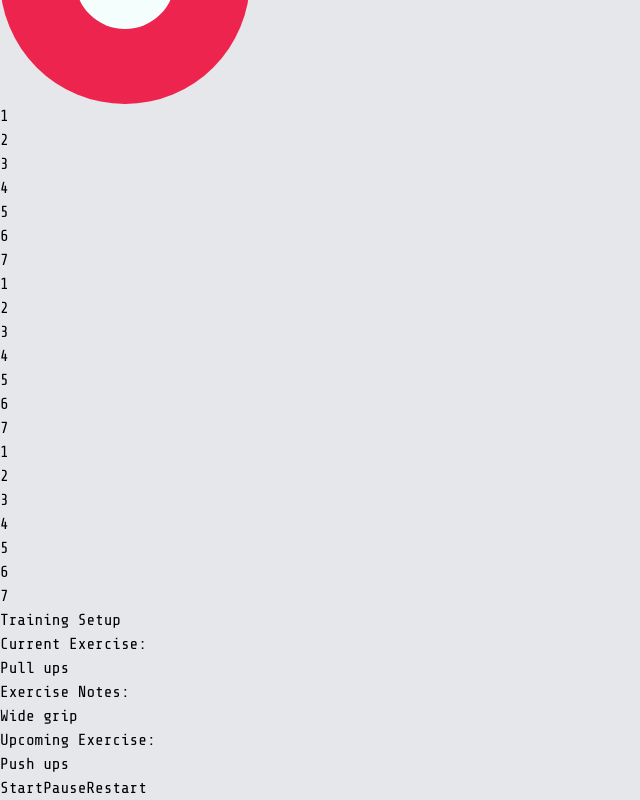
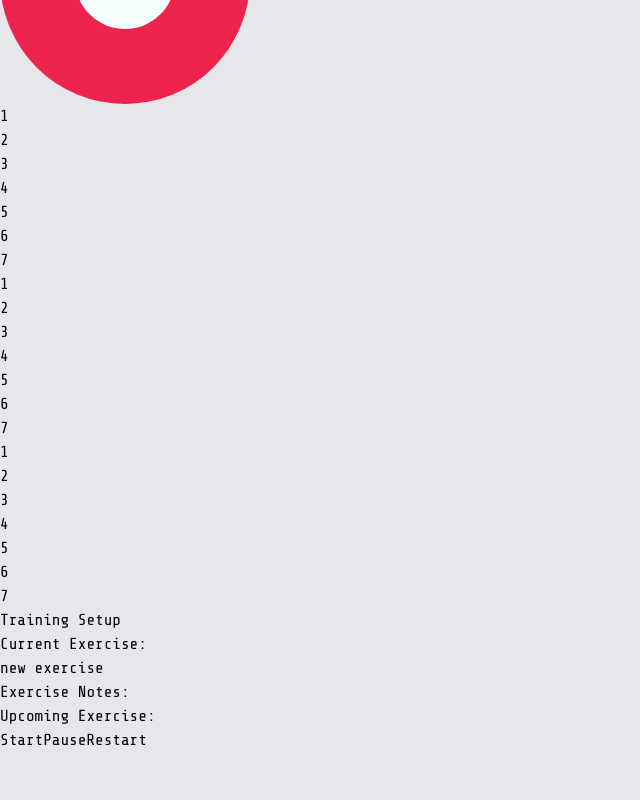
Before and after one commit to Fermento99/interval-timer, a Vue app: page / in a window 1280 px wide. Shown: the part 646-1446 px from the top of the page, without its empty margins (0-640 px from the left). After the commit the page ends 1398 px from the top, so only its background shows below. Built offline with nearby package versions, Linux system fonts and the light colour scheme.

Commit message:
WIP: synchronize clocks

```diff
--- a/src/components/ClockComponent/ClockComponent.vue
+++ b/src/components/ClockComponent/ClockComponent.vue
@@ -15,20 +15,7 @@ const props = withDefaults(
 
 const clockState = useClockStore();
 
-const start = () => {
-  clockState.startClock();
-};
-
-const stop = () => {
-  clockState.pauseClock();
-};
-
-const reset = () => {
-  clockState.setClock({ period: 20 });
-};
-
 const elapsedTime = computed(() => clockState.progress / 1000);
-const percentage = computed(() => clockState.progress / clockState.period);
 
 const sizeValue = computed(() => {
   switch (props.size) {
@@ -45,7 +32,7 @@ const sizeValue = computed(() => {
 <template>
   <ClockFace
     :clock-id="clockId"
-    :percentage="percentage"
+    :percentage="clockState.percentage"
     :elapsed-time="elapsedTime"
     :height="sizeValue"
     :width="sizeValue"
--- a/src/components/ExerciseTableComponent/ExerciseTableComponent.vue
+++ b/src/components/ExerciseTableComponent/ExerciseTableComponent.vue
@@ -3,7 +3,6 @@ import { useExerciseStore } from '@/stores/ExerciseStore';
 import ExerciseTile from '@/components/ClockComponent/ExerciseTile.vue';
 
 const exerciseStore = useExerciseStore();
-console.log(exerciseStore.exerciseTable);
 </script>
 
 <template>
@@ -11,9 +10,11 @@ console.log(exerciseStore.exerciseTable);
     <div
       class="flex flex-row gap-2"
       v-for="(cycle, cycleIndex) in exerciseStore.exerciseTable.cycles"
+      :key="cycleIndex"
     >
       <ExerciseTile
         v-for="(exercise, exerciseIndex) in cycle.exercises"
+        :key="exerciseIndex"
         :cycle-index="cycleIndex"
         :exercise-index="exerciseIndex"
         :done="exercise.done"
--- a/src/components/NotesComponent/NotesComponent.vue
+++ b/src/components/NotesComponent/NotesComponent.vue
@@ -1,13 +1,16 @@
 <script setup lang="ts">
 import NotesRow from '@/components/NotesComponent/NotesRow.vue';
+import { useExerciseStore } from '@/stores/ExerciseStore';
+
+const exerciseStore = useExerciseStore();
 </script>
 
 <template>
   <div class="flex flex-col gap-6 w-full">
     <div class="flex flex-col gap-2">
-      <NotesRow label="Current Exercise" value="Pull ups" />
-      <NotesRow label="Exercise Notes" value="Wide grip" />
+      <NotesRow label="Current Exercise" :value="exerciseStore.currentExercise.name" />
+      <NotesRow label="Exercise Notes" :value="exerciseStore.currentExercise.notes" />
     </div>
-    <NotesRow label="Upcoming Exercise" value="Push ups" size="normal" />
+    <NotesRow label="Upcoming Exercise" :value="exerciseStore.nextExercise.notes" size="normal" />
   </div>
 </template>
--- a/src/components/NotesComponent/NotesRow.vue
+++ b/src/components/NotesComponent/NotesRow.vue
@@ -7,7 +7,7 @@ withDefaults(
   defineProps<{
     label: string;
     value: string;
-    size: sizeType;
+    size?: sizeType;
   }>(),
   {
     size: 'large',
--- a/src/pages/MainPage/MainPage.vue
+++ b/src/pages/MainPage/MainPage.vue
@@ -3,6 +3,35 @@ import ClockComponent from '@/components/ClockComponent/ClockComponent.vue';
 import ExerciseTableComponent from '@/components/ExerciseTableComponent/ExerciseTableComponent.vue';
 import ButtonComponent from '@/components/ButtonComponent/ButtonComponent.vue';
 import NotesComponent from '@/components/NotesComponent/NotesComponent.vue';
+import { useClockStore } from '@/stores/ClockStore';
+import { watchEffect } from 'vue';
+import { useExerciseStore } from '@/stores/ExerciseStore';
+
+const clockState = useClockStore();
+const exerciseStore = useExerciseStore();
+
+const start = () => {
+  clockState.startClock();
+};
+
+const stop = () => {
+  clockState.pauseClock();
+};
+
+const reset = () => {
+  clockState.setClock({ period: 1 });
+};
+
+watchEffect(() => {
+  if (
+    clockState.percentage >= 1 &&
+    exerciseStore.exerciseTable.iterator < exerciseStore.exerciseTable.length
+  ) {
+    exerciseStore.moveToNextExercise();
+    clockState.setClock({ period: 1 });
+    clockState.startClock();
+  }
+});
 </script>
 
 <template>
@@ -19,9 +48,9 @@ import NotesComponent from '@/components/NotesComponent/NotesComponent.vue';
       </div>
     </div>
     <div class="mt-16 flex flex-row gap-8 justify-center">
-      <ButtonComponent label="Start" color="secondary" />
-      <ButtonComponent label="Pause" />
-      <ButtonComponent label="Restart" color="special" />
+      <ButtonComponent label="Start" color="secondary" @click="start" />
+      <ButtonComponent label="Pause" @click="stop" />
+      <ButtonComponent label="Restart" color="special" @click="reset" />
     </div>
   </div>
 </template>
--- a/src/stores/ClockStore.ts
+++ b/src/stores/ClockStore.ts
@@ -1,5 +1,5 @@
 import { defineStore } from 'pinia';
-import { ref } from 'vue';
+import { computed, ref } from 'vue';
 
 type SetClockOptions = { period: number };
 
@@ -8,6 +8,8 @@ export const useClockStore = defineStore('clock', () => {
   const period = ref(0);
   const _startedTimestamp = ref(0);
   const _interval = ref<number | undefined>();
+
+  const percentage = computed(() => progress.value / period.value);
 
   const stopClock = () => {
     clearInterval(_interval.value);
@@ -38,5 +40,14 @@ export const useClockStore = defineStore('clock', () => {
     stopClock();
   };
 
-  return { progress, period, _startedTimestamp, _interval, setClock, startClock, pauseClock };
+  return {
+    progress,
+    period,
+    _startedTimestamp,
+    _interval,
+    percentage,
+    setClock,
+    startClock,
+    pauseClock,
+  };
 });
--- a/src/stores/ExerciseStore.ts
+++ b/src/stores/ExerciseStore.ts
@@ -1,5 +1,5 @@
 import { defineStore } from 'pinia';
-import { ref } from 'vue';
+import { computed, ref } from 'vue';
 
 interface ExerciseTable {
   cycles: Cycle[];
@@ -8,6 +8,8 @@ interface ExerciseTable {
   exerciseTime: number;
   restTime: number;
   pauseTime: number;
+  iterator: number;
+  length: number;
 }
 
 interface Cycle {
@@ -37,12 +39,31 @@ const DEFAULT_TABLE_SETUP = {
   exerciseTime: 50,
   restTime: 30,
   pauseTime: 210,
+  iterator: 0,
+  length: 21,
 };
 export const useExerciseStore = defineStore('exercise', () => {
   const exerciseTable = ref<ExerciseTable>(DEFAULT_TABLE_SETUP);
+  const currentExercise = computed(() => {
+    const { cycles, cycleLength, iterator } = exerciseTable.value;
+    console.log('current', Math.floor(iterator / cycleLength), iterator % cycleLength);
+    return cycles[Math.floor(iterator / cycleLength)].exercises[iterator % cycleLength];
+  });
+  const nextExercise = computed(() => {
+    const { cycles, cycleLength, iterator } = exerciseTable.value;
+    if ((iterator + 1) % cycleLength === 0) {
+      console.log('next', Math.floor(iterator / cycleLength) + 1, 0);
+      return cycles[Math.floor(iterator / cycleLength) + 1]?.exercises[0] || { name: '--' };
+    }
+    console.log('next', Math.floor(iterator / cycleLength), (iterator % cycleLength) + 1);
+    return cycles[Math.floor(iterator / cycleLength)].exercises[(iterator % cycleLength) + 1];
+  });
 
-  const setExerciseTableConfig = (tableConfig: Omit<ExerciseTable, 'cycles'>) => {
-    Object.assign(exerciseTable.value, tableConfig);
+  const setExerciseTableConfig = (tableConfig: Omit<ExerciseTable, 'cycles' | 'iterator'>) => {
+    Object.assign(exerciseTable.value, tableConfig, {
+      iterator: 0,
+      length: tableConfig.cycleLength * tableConfig.cycleCunt,
+    });
     exerciseTable.value.cycles = Array(tableConfig.cycleLength)
       .fill(null)
       .map(() => ({
@@ -56,13 +77,25 @@ export const useExerciseStore = defineStore('exercise', () => {
       }));
   };
 
-  const setExerciseDetails = (
-    cycleIndex: number,
-    exerciseIndex: number,
-    exerciseConfig: Partial<Exercise>
-  ) => {
-    Object.assign(exerciseTable.value.cycles[cycleIndex].exercises[exerciseIndex], exerciseConfig);
+  const setExerciseDetails = (index: number, exerciseConfig: Partial<Exercise>) => {
+    const { cycles, cycleLength } = exerciseTable.value;
+    Object.assign(
+      cycles[Math.floor(index / cycleLength)].exercises[index % cycleLength],
+      exerciseConfig
+    );
   };
 
-  return { exerciseTable, setExerciseTableConfig, setExerciseDetails };
+  const moveToNextExercise = () => {
+    setExerciseDetails(exerciseTable.value.iterator, { done: true });
+    exerciseTable.value.iterator++;
+  };
+
+  return {
+    exerciseTable,
+    currentExercise,
+    nextExercise,
+    setExerciseTableConfig,
+    setExerciseDetails,
+    moveToNextExercise,
+  };
 });
```
